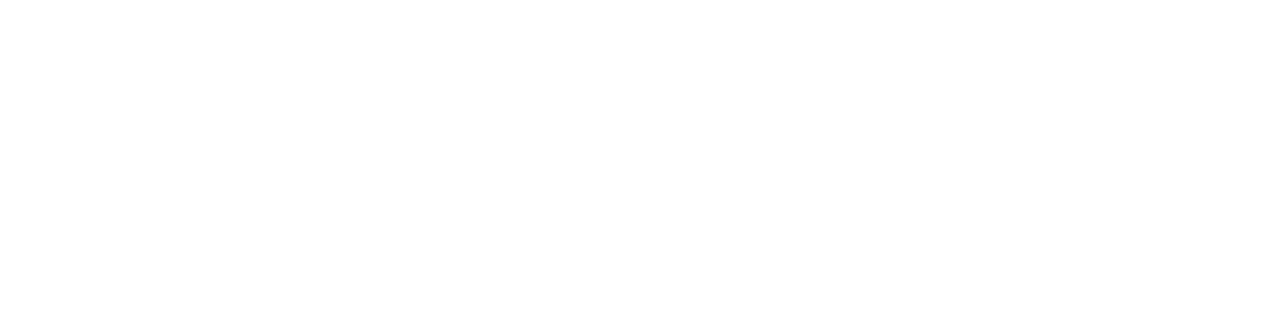
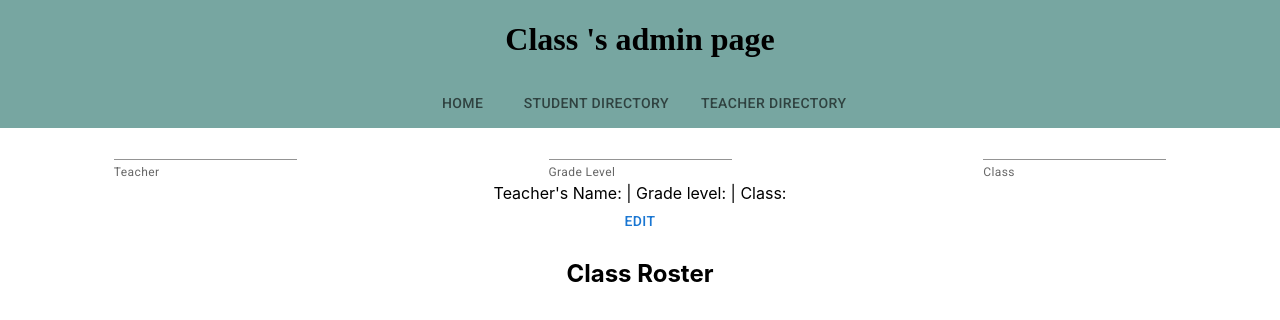
Before and after one commit to jessielu03/Thomas-Jefferson-Elementary-School, a React (Create React App) app in the folder tjes-app/: page /AdminClassPage in a window 1280 px wide. Before the commit this address had no page. Shown: the top 320 px of the page. Built offline with nearby package versions, Linux system fonts and the light colour scheme.

Commit message:
added navigation buttons and edit teacher

```diff
--- a/tjes-app/src/Components/AdminClassPage.js
+++ b/tjes-app/src/Components/AdminClassPage.js
@@ -1,20 +1,54 @@
-import React, {useState} from 'react';
+import React, {useState, useEffect} from 'react';
 import TextField from '@mui/material/TextField';
 import Button from '@mui/material/Button';
 import Grid from '@mui/material/Grid';
+import Tabs from '@mui/material/Tabs';
+import Tab from '@mui/material/Tab';
 import db from '../database';
+import { useLocation } from 'react-router-dom';
+import { updateDoc,doc } from 'firebase/firestore';
+import { dividerClasses } from '@mui/material';
 function AdminClassPage(props){
     // Props include whatever came from the data base
-    const[teacherName, setTeacherName] = useState("Teach");
-    const[gradeLevel, setGradeLevel] = useState("1st");
-    const[className, setClassName] = useState("1A");
+    const location = useLocation();
+    const[teacherName, setTeacherName] = useState(location.state?.teacherName);
+    const[gradeLevel, setGradeLevel] = useState(location.state?.gradeLevel);
+    const[className, setClassName] = useState(location.state?.className);
+    const id = location.state?.classID;
 
-    const update = () =>{
-        // update whatever through database
+    // Check what the actual fields are called
+    const update = (id) =>{
+        updateDoc(doc(db,"Class",id),{
+            teacher: teacherName,
+            name: className,
+            grade: gradeLevel
+       });
+    }
+    const headerStyle = {
+        backgroundColor:"#77a6a1",
+        // padding:'1.5em',
+        alignItems:"center",
+        justifyContent:'center',
+        fontFamily:"Hanalei Fill"
+        // borderRadius:"25%"
+    }
+    const container ={
+        display:"flex",
+        flexGrow:'1',
+        flexDirection: 'column',
+        textAlign: 'center'
     }
     return(
-        <div>
-            <h3>Admin-View Class Page</h3>
+        <div style ={container}>
+            {/* {props.location.state.classN} */}
+            <div style={headerStyle}>
+            <h1> Class {className}'s admin page</h1>
+            <Tabs centered>
+                <Tab label="Home" href="/Administrator" />
+                <Tab label="Student Directory" href="/StudentDirectory" />
+                <Tab label="Teacher Directory" href="/TeacherDirectory" />
+            </Tabs>
+            </div>
             <div>
             <Grid container spacing={3}>
             <Grid item xs>
@@ -24,7 +58,7 @@ function AdminClassPage(props){
                 helperText = "Teacher"
                 onChange={(e) => setTeacherName(e.target.value)}
                 inputProps={{
-                    defaultValue: "Teach"
+                    defaultValue: teacherName
                 }}/>
             </Grid>
             <Grid item xs>
@@ -33,7 +67,7 @@ function AdminClassPage(props){
                 variant="standard"
                 helperText = "Grade Level"
                 inputProps={{
-                    defaultValue: "1st"
+                    defaultValue: gradeLevel
                 }}
                 onChange={(e) => setGradeLevel(e.target.value)}
                 />
@@ -44,7 +78,7 @@ function AdminClassPage(props){
                 variant="standard"
                 helperText = "Class"
                 inputProps={{
-                    defaultValue: "1A"
+                    defaultValue: className
                 }}
                 onChange={(e) => setClassName(e.target.value)}
                 />
@@ -63,7 +97,7 @@ function AdminClassPage(props){
                 >Edit</Button>
             </div>
             <div>
-                <h5>Class</h5>
+                <h2>Class Roster</h2>
             </div>
         </div>
     );
--- a/tjes-app/src/Components/Administrator.js
+++ b/tjes-app/src/Components/Administrator.js
@@ -1,27 +1,29 @@
 import {Link} from "react-router-dom";
 import React from "react";
-import db from './database.js';
+// import db from './database.js';
 import {useEffect} from "react"
 
 function Administrator(){
 
-    useEffect(() => {
-        const classes = []
-        getDocs(collection(db, "Classes"))
-        .then((allClasses) => {
-          allClasses.forEach((c) => classes.push({ id: c.id, ...c.data() }))
-          classes.sort((a, b) => )  // TODO
-          setResponses(responses)
-        })
-      }, [db])
+    // useEffect(() => {
+    //     const classes = []
+    //     getDocs(collection(db, "Classes"))
+    //     .then((allClasses) => {
+    //       allClasses.forEach((c) => classes.push({ id: c.id, ...c.data() }))
+    //       // classes.sort((a, b) => )  // TODO
+    //       setResponses(responses)
+    //     })
+    //   }, [db])
 
     return(
         <nav>
             <Link to='/'>Home</Link>
             <h1>Welcome, admin</h1>
-            <Link to='administrator/TeacherDirectory'>Teacher Directory</Link>
-            <Link to='administrator/StudentDirectory'>Student Directory</Link>
-
+            <Link to='/TeacherDirectory'>Teacher Directory</Link>
+            <Link to='/StudentDirectory'>Student Directory</Link>
+            <Link to ='/AdminClassPage' state={{className: "1A"
+            , classID: "tempClass", teacherName: "Teach", gradeLevel: "1"}}
+                >ClassPage</Link>
             {/* links to
                     -use mapping to create links to each
                     class page component
--- a/tjes-app/src/index.js
+++ b/tjes-app/src/index.js
@@ -4,11 +4,11 @@ import { BrowserRouter, Routes, Route } from "react-router-dom";
 import './index.css';
 import App from './App';
 import reportWebVitals from './reportWebVitals';
-import Administrator from './Components/AdminFile/Administrator';
+import Administrator from './Components/Administrator';
 import Teacher from './Components/Teacher';
 import StudentDirectory from './Components/StudentDirectory';
-import TeacherDirectory from './Components/AdminFile/TeacherDirectory';
-import AdminClassPage from './Components/AdminFile/AdminClassPage';
+import TeacherDirectory from './Components/TeacherDirectory';
+import AdminClassPage from './Components/AdminClassPage';
 
 const root = ReactDOM.createRoot(document.getElementById('root'));
 root.render(
@@ -17,9 +17,9 @@ root.render(
       <Route path='/' element = {<App/>}/>
       <Route path = 'teacher' element={<Teacher/>}/>
       <Route path = 'administrator' element={<Administrator/>}/>
-      <Route path='administrator/AdminClassPage' element={<AdminClassPage/>}/>
-      <Route path='administrator/StudentDirectory' element={<StudentDirectory/>}/>
-      <Route path='administrator/TeacherDirectory' element={<TeacherDirectory/>}/>
+      <Route path='/AdminClassPage' element={<AdminClassPage/>}/>
+      <Route path='/StudentDirectory' element={<StudentDirectory/>}/>
+      <Route path='/TeacherDirectory' element={<TeacherDirectory/>}/>
 
     </Routes>
   </BrowserRouter>
```
